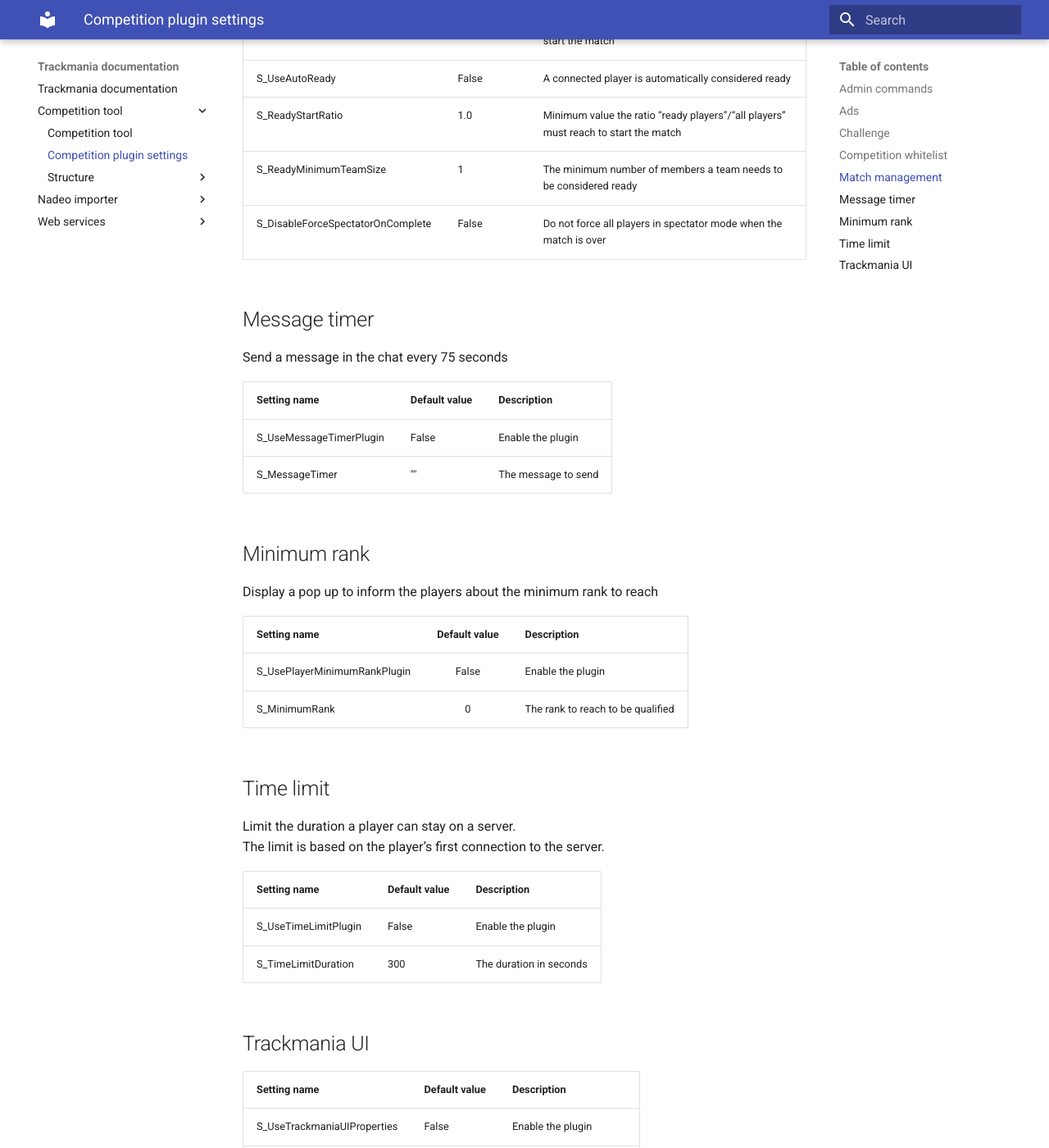
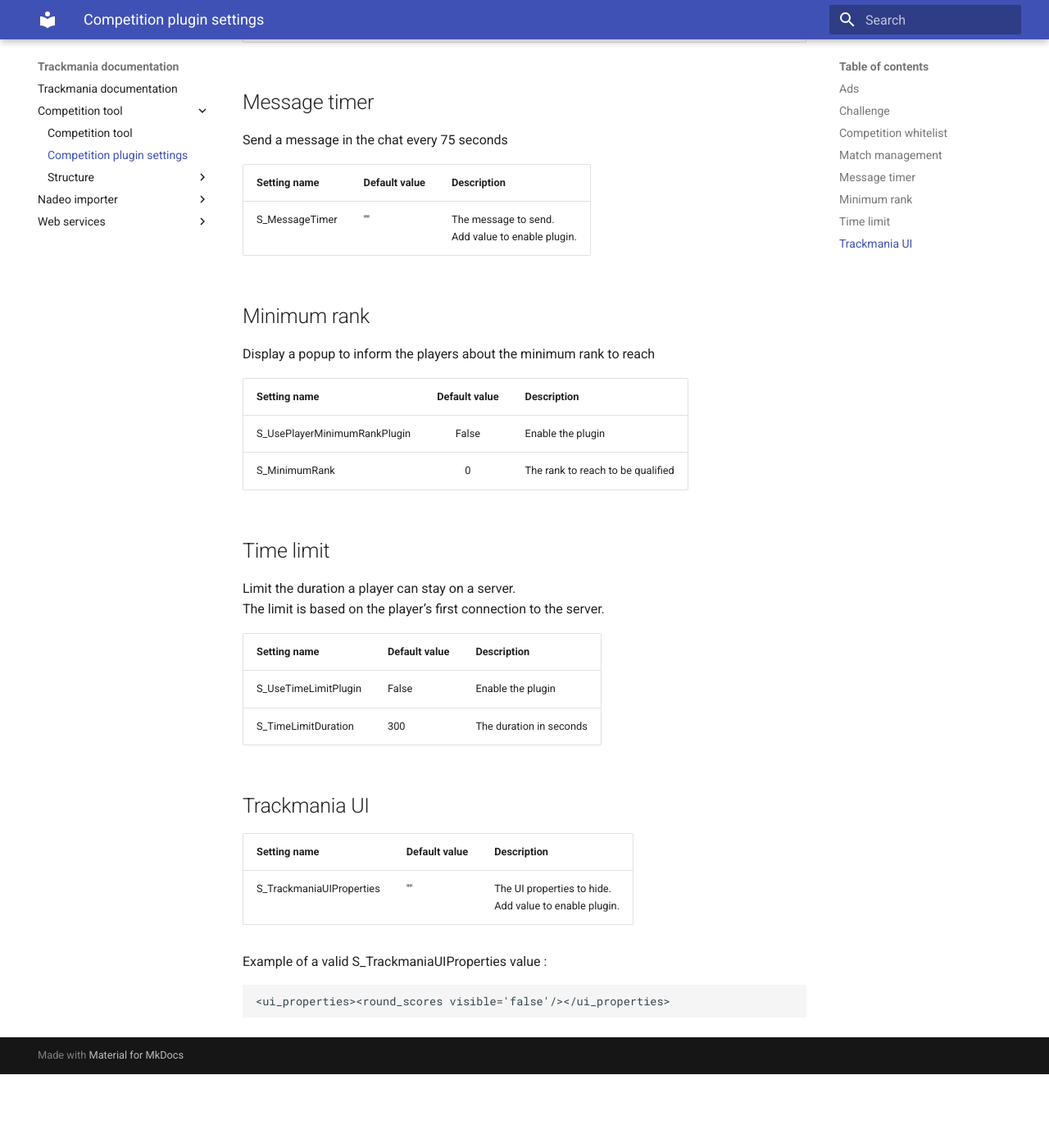
Before and after one commit to nadeo/trackmania-doc, an MkDocs documentation site: the page built from docs/competition-tool/plugin-settings.md, in a window 1280 px wide and 1400 px high, scrolled down 1724 px. Shown: the whole window at 82% size. Built offline with MkDocs 1.6.1 and Material for MkDocs 9.7.7, drawn with Linux system fonts in a browser that asks for light colours; after the commit the page ends 3034 px from its top, so only the background shows below that; some of the changed text lies outside the part shown.

Commit message:
Update some settings and change structure description (#7)
* Remove useless settings, change settings descriptions and structure description.

* remove useless settings - fix header

Co-authored-by: LucieT <lucie.touchard@nadeo.com>

````diff
--- a/docs/competition-tool/plugin-settings.md
+++ b/docs/competition-tool/plugin-settings.md
@@ -1,19 +1,11 @@
 #Competition plugin settings
-
-## Admin commands
-A set of chat commands available to the admins of the server/match.
-
-| Setting name   | Default value  | Description        |
-|:---------------|:---------------|:-------------------|
-| S_UseAdmin     | True           | Enable the plugin  |
 
 ## Ads
 Display a carousel of images
 
-| Setting name   | Default value  | Description                        |
-|:---------------|:---------------|:-----------------------------------|
-| S_UseAdsPlugin | False          | Enable the plugin                  |
- | S_AdImageUrls  | ""             | Urls separated by a pipe character |
+| Setting name   | Default value  | Description                                                            |
+|:---------------|:---------------|:-----------------------------------------------------------------------|
+ | S_AdImageUrls  | ""             | Urls separated by a pipe character. <br/> Add a value to enable plugin |
 
 ## Challenge
 Automatically available for all challenges.
@@ -49,13 +41,12 @@
 ## Message timer
 Send a message in the chat every 75 seconds
 
-| Setting name            | Default value  | Description         |
-|:------------------------|:---------------|:--------------------|
-| S_UseMessageTimerPlugin | False          | Enable the plugin   |
-| S_MessageTimer          | ""             | The message to send |
+| Setting name            | Default value  | Description                                            |
+|:------------------------|:---------------|:-------------------------------------------------------|
+| S_MessageTimer          | ""             | The message to send. <br/> Add value to enable plugin. |
 
 ## Minimum rank
-Display a pop up to inform the players about the minimum rank to reach
+Display a popup to inform the players about the minimum rank to reach
 
 | Setting name                 |  Default value  | Description                        |
 |:-----------------------------|:---------------:|:-----------------------------------|
@@ -74,10 +65,11 @@
 
 ## Trackmania UI
 
-| Setting name                | Default value   | Description               |
-|:----------------------------|:----------------|:--------------------------|
-| S_UseTrackmaniaUIProperties | False           | Enable the plugin         |
-| S_TrackmaniaUIProperties    | ""              | The UI properties to hide |
+| Setting name                | Default value   | Description                                                  |
+|:----------------------------|:----------------|:-------------------------------------------------------------|
+| S_TrackmaniaUIProperties    | ""              | The UI properties to hide. <br/> Add value to enable plugin. |
 
 Example of a valid S_TrackmaniaUIProperties value : <br>
-"<ui_properties><round_scores visible='false'/></ui_properties>"
+```
+<ui_properties><round_scores visible='false'/></ui_properties>
+```
````
Also changed, not shown: docs/competition-tool/structure/01-example.md (+19 -19 lines), docs/competition-tool/structure/index.md (+1 -1 lines).
